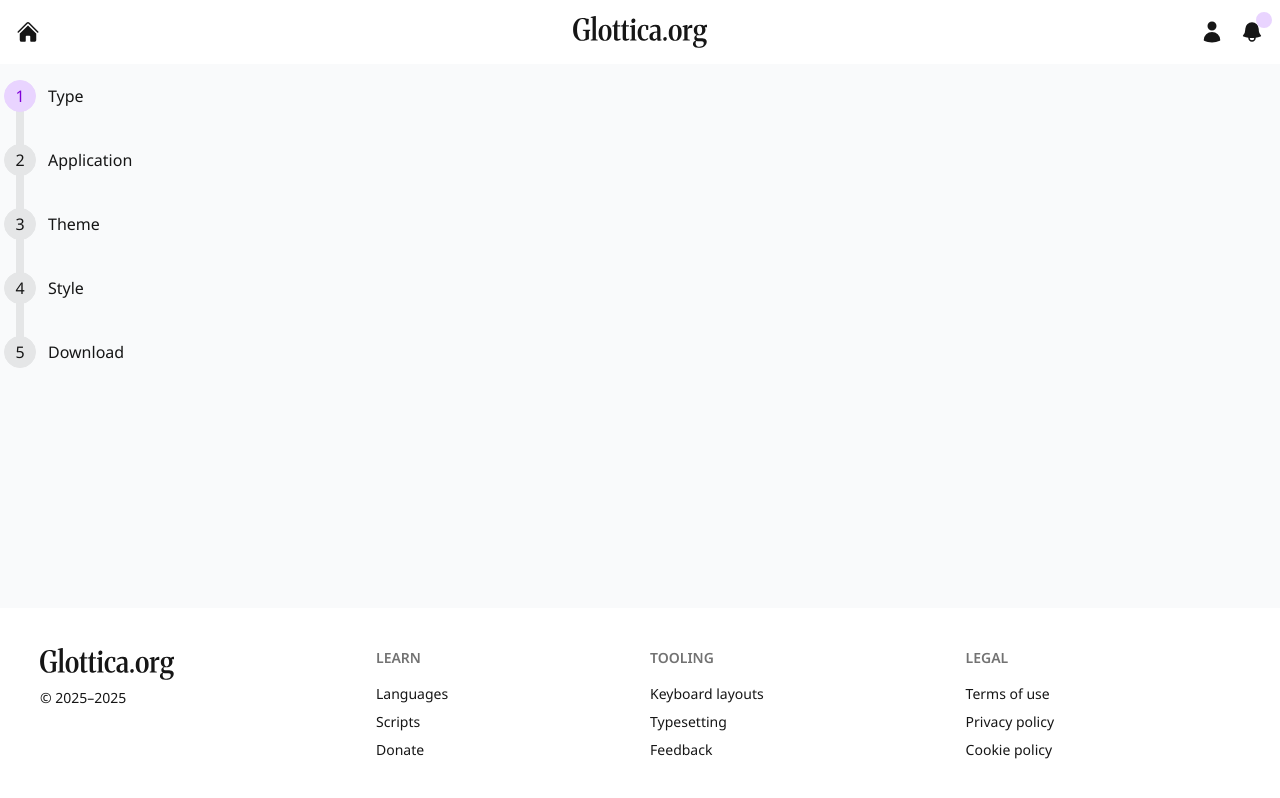
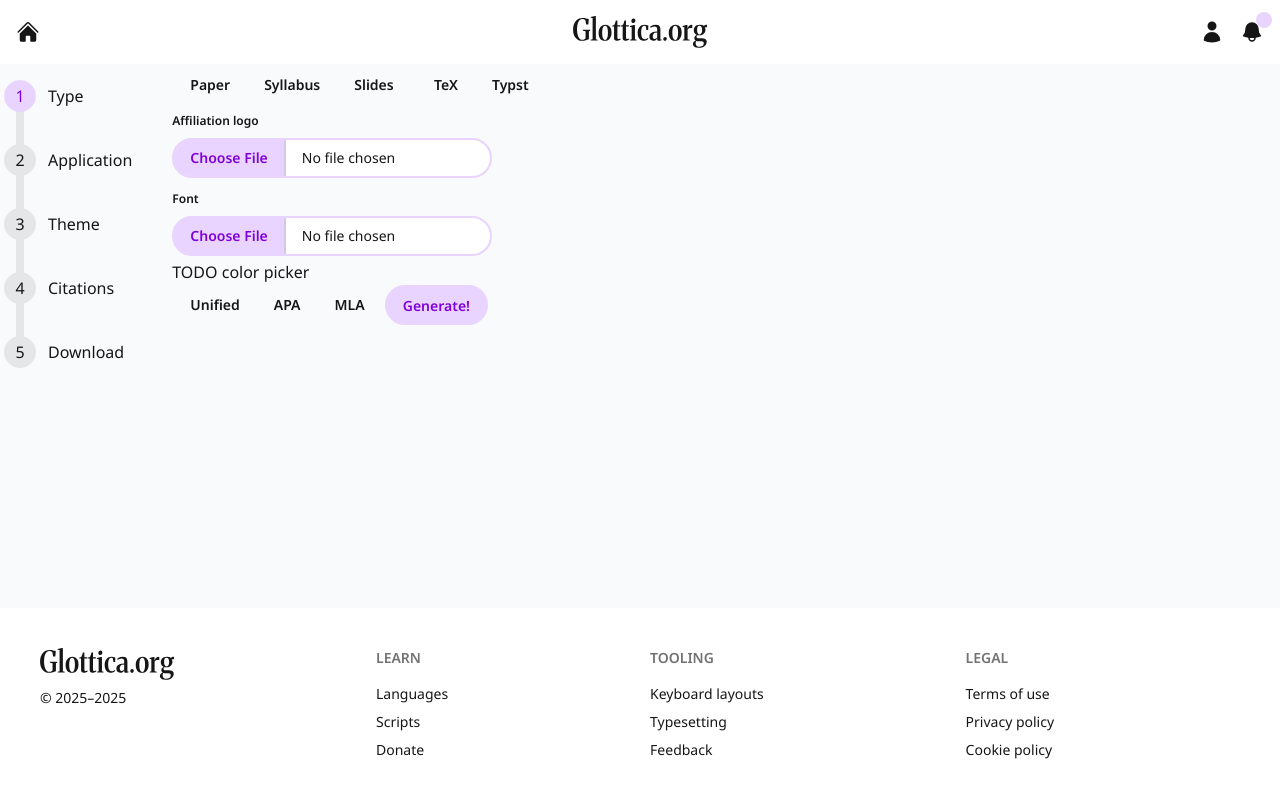
Before and after one commit to glotticaorg/glottica-frontend, a SvelteKit app: page /tools/typesetting/generator in a window 1280 px wide. Built offline with nearby package versions, Linux system fonts and the light colour scheme.

Commit message:
some refactoring

```diff
--- a/src/routes/+error.svelte
+++ b/src/routes/+error.svelte
@@ -2,14 +2,9 @@
 	import { page } from '$app/state';
 </script>
 
-<div class="hero">
+<div class="hero flex-1">
 	<div class="hero-content flex-col lg:flex-row">
-		<svg
-			xmlns="http://www.w3.org/2000/svg"
-			viewBox="0 0 24 24"
-			fill="currentColor"
-			class="size-100"
-		>
+		<svg xmlns="http://www.w3.org/2000/svg" viewBox="0 0 24 24" fill="currentColor" class="size-64">
 			<path
 				fill-rule="evenodd"
 				d="M8.478 1.6a.75.75 0 0 1 .273 1.026 3.72 3.72 0 0 0-.425 1.121c.058.058.118.114.18.168A4.491 4.491 0 0 1 12 2.25c1.413 0 2.673.651 3.497 1.668.06-.054.12-.11.178-.167a3.717 3.717 0 0 0-.426-1.125.75.75 0 1 1 1.298-.752 5.22 5.22 0 0 1 .671 2.046.75.75 0 0 1-.187.582c-.241.27-.505.52-.787.749a4.494 4.494 0 0 1 .216 2.1c-.106.792-.753 1.295-1.417 1.403-.182.03-.364.057-.547.081.152.227.273.476.359.742a23.122 23.122 0 0 0 3.832-.803 23.241 23.241 0 0 0-.345-2.634.75.75 0 0 1 1.474-.28c.21 1.115.348 2.256.404 3.418a.75.75 0 0 1-.516.75c-1.527.499-3.119.854-4.76 1.049-.074.38-.22.735-.423 1.05 2.066.209 4.058.672 5.943 1.358a.75.75 0 0 1 .492.75 24.665 24.665 0 0 1-1.189 6.25.75.75 0 0 1-1.425-.47 23.14 23.14 0 0 0 1.077-5.306c-.5-.169-1.009-.32-1.524-.455.068.234.104.484.104.746 0 3.956-2.521 7.5-6 7.5-3.478 0-6-3.544-6-7.5 0-.262.037-.511.104-.746-.514.135-1.022.286-1.522.455.154 1.838.52 3.616 1.077 5.307a.75.75 0 1 1-1.425.468 24.662 24.662 0 0 1-1.19-6.25.75.75 0 0 1 .493-.749 24.586 24.586 0 0 1 4.964-1.24h.01c.321-.046.644-.085.969-.118a2.983 2.983 0 0 1-.424-1.05 24.614 24.614 0 0 1-4.76-1.05.75.75 0 0 1-.516-.75c.057-1.16.194-2.302.405-3.417a.75.75 0 0 1 1.474.28c-.164.862-.28 1.74-.345 2.634 1.237.371 2.517.642 3.832.803.085-.266.207-.515.359-.742a18.698 18.698 0 0 1-.547-.08c-.664-.11-1.311-.612-1.417-1.404a4.535 4.535 0 0 1 .217-2.103 6.788 6.788 0 0 1-.788-.751.75.75 0 0 1-.187-.583 5.22 5.22 0 0 1 .67-2.04.75.75 0 0 1 1.026-.273Z"
--- a/src/routes/+page.svelte
+++ b/src/routes/+page.svelte
@@ -4,12 +4,10 @@
 	import HeroLander from './HeroLander.svelte';
 </script>
 
-<section>
+<section class="flex-1 flex flex-column">
 	<HeroLander />
-	<span class="welcome">
-		<picture>
-			<source srcset={welcome} type="image/webp" />
-			<img src={welcomeFallback} alt="Welcome" />
-		</picture>
-	</span>
+	<!-- <picture>
+		<source srcset={welcome} type="image/webp" />
+		<img src={welcomeFallback} alt="Welcome" />
+	</picture> -->
 </section>
--- a/src/routes/Footer.svelte
+++ b/src/routes/Footer.svelte
@@ -5,8 +5,9 @@
 
 <footer class="footer sm:footer-horizontal bg-base-100 text-base-content p-10 flex-none">
 	<aside>
-		<Logo />
-		<!-- TODO ADD FAVICON -->
+		<a href="/about/" aria-label="About us">
+			<Logo />
+		</a>
 		<p>&copy; 2025&ndash;{currentYear}</p>
 	</aside>
 	<nav>
--- a/src/routes/Header.svelte
+++ b/src/routes/Header.svelte
@@ -21,7 +21,7 @@
 		</a>
 	</div>
 	<div class="navbar-center">
-		<a href="/" aria-label="Logo">
+		<a href="/" aria-label="Home logo">
 			<Logo />
 		</a>
 	</div>
--- a/src/routes/legal/cookies/+page.svelte
+++ b/src/routes/legal/cookies/+page.svelte
@@ -1 +1,15 @@
-<h1>Cookie policy</h1>
+<script>
+	import CookiesIcon from './CookiesIcon.svelte';
+</script>
+
+<div class="hero flex-1">
+	<div class="hero-content flex-col lg:flex-row">
+		<CookiesIcon />
+		<div class="text-center lg:text-left">
+			<h1 class="text-5xl font-bold">Cookie policy</h1>
+			<p class="py-6">No cookies were harmed in creating this website, we do not use cookies.</p>
+		</div>
+	</div>
+</div>
+
+<section class="pb-5 px-50">The actual cookie policy.</section>
--- /dev/null
+++ b/src/routes/legal/cookies/CookiesIcon.svelte
@@ -0,0 +1,5 @@
+<svg xmlns="http://www.w3.org/2000/svg" viewBox="0 0 24 24" fill="currentColor" class="size-64">
+	<path
+		d="m15 1.784-.796.795a1.125 1.125 0 1 0 1.591 0L15 1.784ZM12 1.784l-.796.795a1.125 1.125 0 1 0 1.591 0L12 1.784ZM9 1.784l-.796.795a1.125 1.125 0 1 0 1.591 0L9 1.784ZM9.75 7.547c.498-.021.998-.035 1.5-.042V6.75a.75.75 0 0 1 1.5 0v.755c.502.007 1.002.021 1.5.042V6.75a.75.75 0 0 1 1.5 0v.88l.307.022c1.55.117 2.693 1.427 2.693 2.946v1.018a62.182 62.182 0 0 0-13.5 0v-1.018c0-1.519 1.143-2.829 2.693-2.946l.307-.022v-.88a.75.75 0 0 1 1.5 0v.797ZM12 12.75c-2.472 0-4.9.184-7.274.54-1.454.217-2.476 1.482-2.476 2.916v.384a4.104 4.104 0 0 1 2.585.364 2.605 2.605 0 0 0 2.33 0 4.104 4.104 0 0 1 3.67 0 2.605 2.605 0 0 0 2.33 0 4.104 4.104 0 0 1 3.67 0 2.605 2.605 0 0 0 2.33 0 4.104 4.104 0 0 1 2.585-.364v-.384c0-1.434-1.022-2.7-2.476-2.917A49.138 49.138 0 0 0 12 12.75ZM21.75 18.131a2.604 2.604 0 0 0-1.915.165 4.104 4.104 0 0 1-3.67 0 2.605 2.605 0 0 0-2.33 0 4.104 4.104 0 0 1-3.67 0 2.605 2.605 0 0 0-2.33 0 4.104 4.104 0 0 1-3.67 0 2.604 2.604 0 0 0-1.915-.165v2.494c0 1.035.84 1.875 1.875 1.875h15.75c1.035 0 1.875-.84 1.875-1.875v-2.494Z"
+	/>
+</svg>
--- a/src/routes/legal/privacy/+page.svelte
+++ b/src/routes/legal/privacy/+page.svelte
@@ -1 +1,15 @@
-<h1>Privacy statement</h1>
+<script>
+	import PrivacyIcon from './PrivacyIcon.svelte';
+</script>
+
+<div class="hero flex-1">
+	<div class="hero-content flex-col lg:flex-row">
+		<PrivacyIcon />
+		<div class="text-center lg:text-left">
+			<h1 class="text-5xl font-bold">Privacy statement</h1>
+			<p class="py-6">TODO</p>
+		</div>
+	</div>
+</div>
+
+<section class="pb-5 px-50">The actual privacy statement.</section>
--- /dev/null
+++ b/src/routes/legal/privacy/PrivacyIcon.svelte
@@ -0,0 +1,8 @@
+<svg xmlns="http://www.w3.org/2000/svg" viewBox="0 0 24 24" fill="currentColor" class="size-64">
+	<path d="M12 15a3 3 0 1 0 0-6 3 3 0 0 0 0 6Z" />
+	<path
+		fill-rule="evenodd"
+		d="M1.323 11.447C2.811 6.976 7.028 3.75 12.001 3.75c4.97 0 9.185 3.223 10.675 7.69.12.362.12.752 0 1.113-1.487 4.471-5.705 7.697-10.677 7.697-4.97 0-9.186-3.223-10.675-7.69a1.762 1.762 0 0 1 0-1.113ZM17.25 12a5.25 5.25 0 1 1-10.5 0 5.25 5.25 0 0 1 10.5 0Z"
+		clip-rule="evenodd"
+	/>
+</svg>
--- a/src/routes/legal/tos/+page.svelte
+++ b/src/routes/legal/tos/+page.svelte
@@ -1 +1,15 @@
-<h1>Terms of service</h1>
+<script>
+	import TosIcon from './TosIcon.svelte';
+</script>
+
+<section class="hero flex-1">
+	<div class="hero-content flex-col lg:flex-row">
+		<TosIcon />
+		<div class="text-center lg:text-left">
+			<h1 class="text-5xl font-bold">Terms of service</h1>
+			<p class="py-6">TODO</p>
+		</div>
+	</div>
+</section>
+
+<section class="pb-5 px-50">The actual terms of service.</section>
--- /dev/null
+++ b/src/routes/legal/tos/TosIcon.svelte
@@ -0,0 +1,7 @@
+<svg xmlns="http://www.w3.org/2000/svg" viewBox="0 0 24 24" fill="currentColor" class="size-64">
+	<path
+		fill-rule="evenodd"
+		d="M18.97 3.659a2.25 2.25 0 0 0-3.182 0l-10.94 10.94a3.75 3.75 0 1 0 5.304 5.303l7.693-7.693a.75.75 0 0 1 1.06 1.06l-7.693 7.693a5.25 5.25 0 1 1-7.424-7.424l10.939-10.94a3.75 3.75 0 1 1 5.303 5.304L9.097 18.835l-.008.008-.007.007-.002.002-.003.002A2.25 2.25 0 0 1 5.91 15.66l7.81-7.81a.75.75 0 0 1 1.061 1.06l-7.81 7.81a.75.75 0 0 0 1.054 1.068L18.97 6.84a2.25 2.25 0 0 0 0-3.182Z"
+		clip-rule="evenodd"
+	/>
+</svg>
--- a/src/routes/tools/hotkeys/+page.svelte
+++ b/src/routes/tools/hotkeys/+page.svelte
@@ -3,9 +3,10 @@
 <ul>
 	<li>Lithuanian</li>
 	<li>Proto-Indo-European</li>
-	<li>Old Church Slavic (Cyrillic)</li>
-	<li>Old Church Slavic (Glagolitic)</li>
+	<li>Old Church Slavic</li>
 	<li>Polish</li>
+	<li>Serbo-Croatian</li>
+	<li>Avestan</li>
 	<li>Sanskrit</li>
 	<li>Greek</li>
 	<li>Gothic</li>
--- a/src/routes/tools/typesetting/generator/+page.svelte
+++ b/src/routes/tools/typesetting/generator/+page.svelte
@@ -1,7 +1,66 @@
-<ul class="steps steps-vertical">
-	<li class="step step-primary">Type</li>
-	<li class="step">Application</li>
-	<li class="step">Theme</li>
-	<li class="step">Style</li>
-	<li class="step">Download</li>
-</ul>
+<div class="flex flex-row">
+	<ul class="steps steps-vertical pr-10">
+		<li class="step step-primary">Type</li>
+		<li class="step">Application</li>
+		<li class="step">Theme</li>
+		<li class="step">Citations</li>
+		<li class="step">Download</li>
+	</ul>
+
+	<form>
+		<div class="join join-vertical lg:join-horizontal">
+			<input type="radio" name="template" class="btn join-item" aria-label="Paper" value="Paper" />
+			<input
+				type="radio"
+				name="template"
+				class="btn join-item"
+				aria-label="Syllabus"
+				value="syllabus"
+			/>
+			<input
+				type="radio"
+				name="template"
+				class="btn join-item"
+				aria-label="Slides"
+				value="slides"
+			/>
+		</div>
+
+		<div class="join join-vertical lg:join-horizontal">
+			<input type="radio" name="application" class="btn join-item" aria-label="TeX" value="tex" />
+			<input
+				type="radio"
+				name="application"
+				class="btn join-item"
+				aria-label="Typst"
+				value="typst"
+			/>
+		</div>
+
+		<fieldset class="fieldset">
+			<legend class="fieldset-legend">Affiliation logo</legend>
+			<input type="file" class="file-input file-input-primary" />
+		</fieldset>
+
+		<fieldset class="fieldset">
+			<legend class="fieldset-legend">Font</legend>
+			<input type="file" class="file-input file-input-primary" />
+		</fieldset>
+
+		<p>TODO color picker</p>
+
+		<div class="join join-vertical lg:join-horizontal">
+			<input
+				type="radio"
+				name="citations"
+				class="btn join-item"
+				aria-label="Unified"
+				value="unified"
+			/>
+			<input type="radio" name="citations" class="btn join-item" aria-label="APA" value="apa" />
+			<input type="radio" name="citations" class="btn join-item" aria-label="MLA" value="mla" />
+		</div>
+
+		<button class="btn btn-primary join-item">Generate!</button>
+	</form>
+</div>
```
